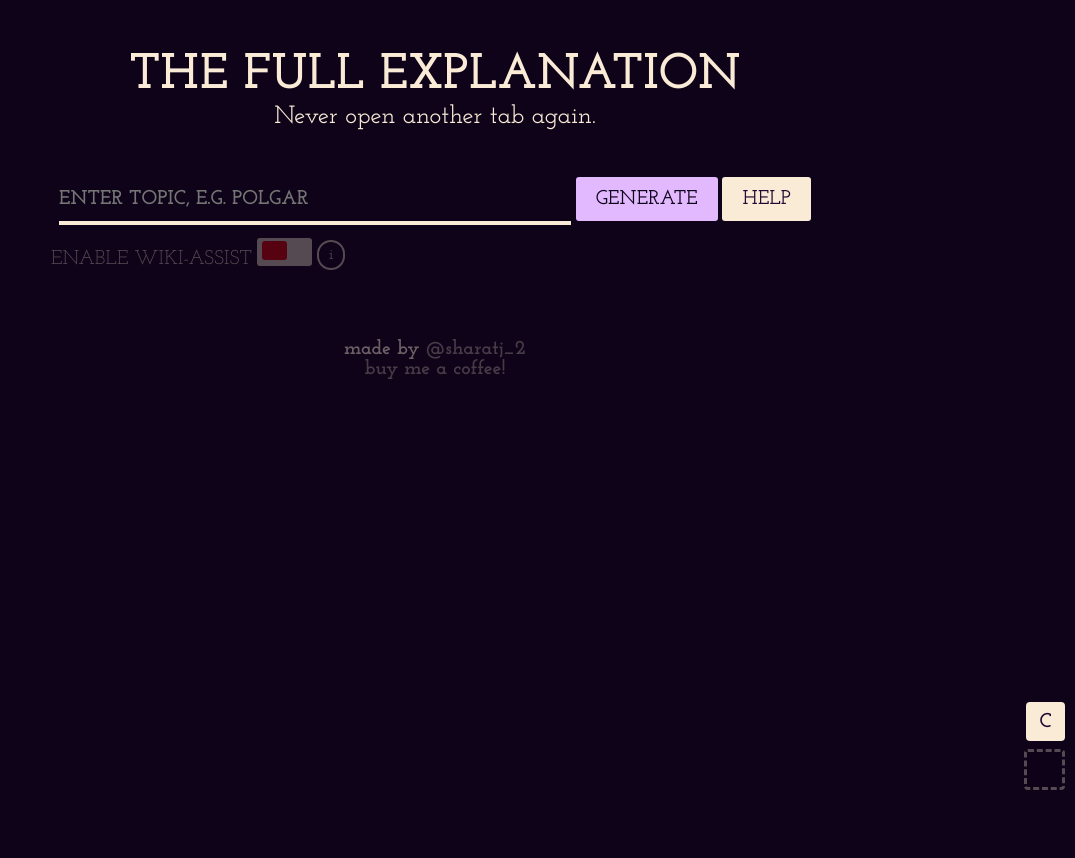
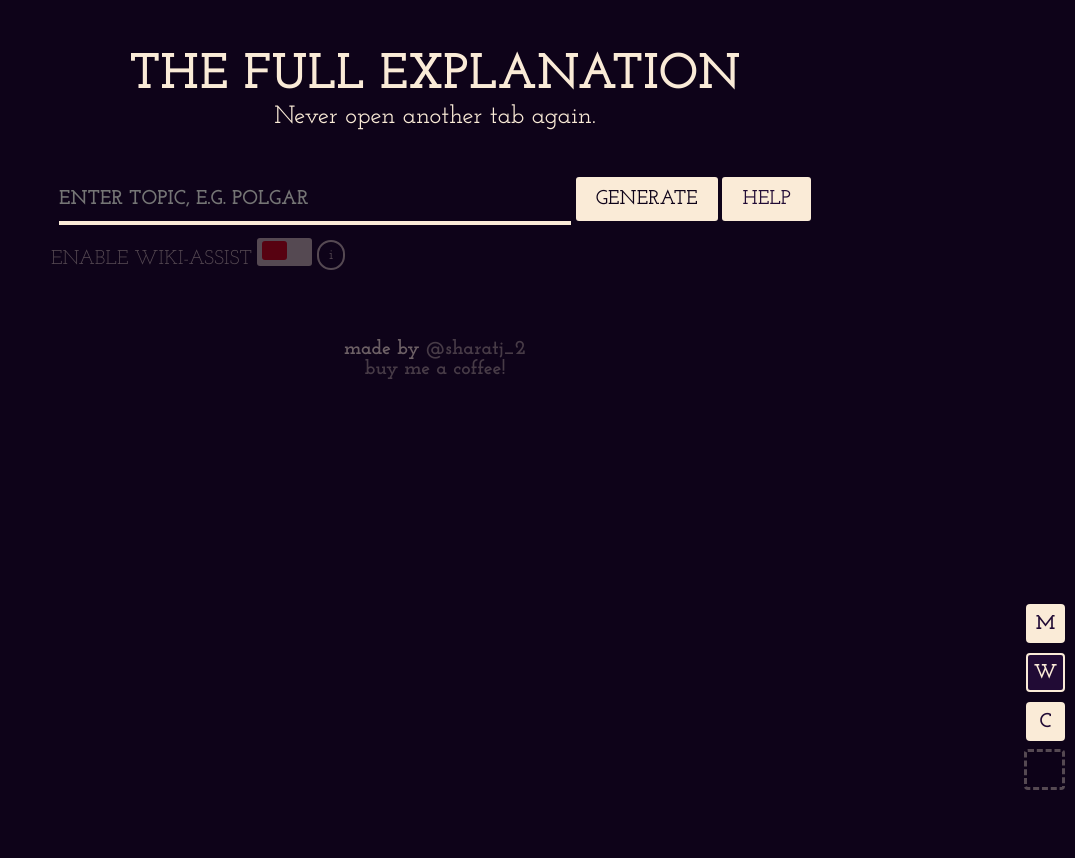
Before and after one commit to Sharatjacob2/personal_wiki, a Flask app: page / in a window 1280 px wide. Shown: the whole page, without its empty margins (205-1280 px from the left). Run offline with Flask 3, Linux system fonts and the light colour scheme.

Commit message:
added a light mode

```diff
--- a/static/scripts.js
+++ b/static/scripts.js
@@ -99,12 +99,9 @@ wikiPhoneToggleButton.addEventListener('mouseleave', function (){
 })
 
 
-
-
-
 const heightOfInput = document.getElementById("user-input").style.height;
 document.getElementById("run-btn").style.height = heightOfInput;
-document.getElementById("extra-info").style.height = heightOfInput;
+
 
 let wikiAssist = true;
 
@@ -268,6 +265,32 @@ function newTag(button) {
     button.disabled = false;
 }
 
+let wikiMode = false;
+
+document.getElementById("wikiMode").addEventListener('click', function () {
+    const root = document.documentElement;
+    wikiMode = !wikiMode;
+
+    if (wikiMode) {
+    root.style.setProperty('--darkpink', '#efefef');
+    root.style.setProperty('--lightpink', 'lightgrey');
+    root.style.setProperty('--white', 'black');
+    root.style.setProperty('--explanation_bg_color', 'white');
+    root.style.setProperty('--tag_color', 'black');
+
+    }
+    else {
+    root.style.setProperty('--darkpink', '#0e0319');
+    root.style.setProperty('--lightpink', '#e2b8ff');
+    root.style.setProperty('--white', '#faebd7');
+    root.style.setProperty('--explanation_bg_color', '#210b35');
+    root.style.setProperty('--tag_color', '#e2b8ff');
+
+    }
+
+});
+
+
 
 
 document.getElementById('wikiInfo').addEventListener('click', function () {
--- a/static/styles.css
+++ b/static/styles.css
@@ -12,6 +12,7 @@ body {
     --lightpink: #e2b8ff;
     --white: #faebd7;
     --explanation_bg_color: #210b35;
+    --tag_color: #e2b8ff;
 }
 
 .explained {
@@ -87,7 +88,7 @@ input[type=text] {
 }
 
 .run-button {
-    background-color: var(--lightpink);
+    background-color: var(--white);
     color: var(--darkpink);
     border: none;
     border-radius: 3px;
@@ -151,12 +152,12 @@ input[type=text] {
 
 /* Track */
 ::-webkit-scrollbar-track {
-    background: rgb(226, 184, 255);
+    background: var(--lightpink);
 }
 
 /* Handle */
 ::-webkit-scrollbar-thumb {
-    background: rgb(33, 11, 53);
+    background: var(--darkpink);
     /* border-radius: 4px; */
     width: 10px;
 
@@ -262,7 +263,7 @@ h4 {
     opacity: 0.3;
 }
 
-#contextToggle, #wikiPhoneToggle{
+.toggle {
     border-radius: 4px;
     background-color: var(--white);
     color: var(--explanation_bg_color);
@@ -276,24 +277,31 @@ h4 {
     font-weight: 900;
 }
 
-#contextToggle, #contextUpdate{
+#contextToggle,
+#contextUpdate {
     bottom: 49px;
 }
 
-#wikiPhoneToggle, #wikiPhoneUpdate{
+#wikiPhoneToggle,
+#wikiPhoneUpdate {
     bottom: 98px;
 }
 
-#wikiPhoneToggle{
-    display: none;
+#wikiMode {
+    bottom: 147px;
 }
 
+/* #wikiPhoneToggle {
+    display: none;
+} */
 
-#contextInfo, #wikiPhoneInfo{
+
+#contextInfo,
+#wikiPhoneInfo {
     border-radius: 4px;
     background-color: var(--explanation_bg_color);
     color: var(--white);
-    border : 1px solid var(--white);
+    border: 1px solid var(--white);
     position: fixed;
     right: 0;
     margin: 10px;
@@ -456,22 +465,28 @@ h3 {
     cursor: pointer;
 }
 
-p.infoI{
+p.infoI {
+    margin: 0;
+}
+
+.centered_para_in_div {
+    position: absolute;
+    top: 50%;
+    left: 50%;
+    transform: translate(-50%, -50%);
     margin: 0;
 }
 
 
-
-
 @media only screen and (max-width: 800px) {
     .tag:hover {
-        background-color: inherit;
-        color: rgb(226, 184, 255);
+        background-color: var(--white);
+        color: var(--darkpink);
     }
 
     .tag:active {
-        color: #210b35;
-        background-color: rgb(226, 184, 255);
+        color: var(--darkpink);
+        background-color: var(--tag_color);
     }
 
     .mainTitle {
--- a/templates/index.html
+++ b/templates/index.html
@@ -135,13 +135,16 @@
         </div>
     </div>
 
-    <div id="wikiPhoneInfo" class="hidden"><p style="width: inherit;position: absolute; top:50%;left: 50%; transform: translate(-50%,-50%); margin: 0;">Adds a Wiki page that is closest to your topic as additional context for the LLM.</p></div>
-    <div id="wikiPhoneUpdate"><p style="position: absolute; top:50%;left: 50%; transform: translate(-50%,-50%); margin: 0;">Wiki Enabled</p></div>
-    <div id="wikiPhoneToggle"><p style="position: absolute; top:50%;left: 50%; transform: translate(-50%,-50%); margin: 0;">W</p></div>
+    <div id="wikiMode" class="toggle"><p class="centered_para_in_div">M</p></div>
 
-    <div id="contextInfo" class="hidden"><p style="width: inherit;position: absolute; top:50%;left: 50%; transform: translate(-50%,-50%); margin: 0;">Enable/Disable context for new generated explanations. Context, here, means to generate an explanation in the context of another.</p></div>
-    <div id="contextUpdate"><p style="position: absolute; top:50%;left: 50%; transform: translate(-50%,-50%); margin: 0;">Context Enabled</p></div>
-    <div id="contextToggle"><p style="position: absolute; top:50%;left: 50%; transform: translate(-50%,-50%); margin: 0;">C</p></div>
+    <div id="wikiPhoneInfo" class="hidden"><p style="width: inherit" class="centered_para_in_div">Adds a Wiki page that is closest to your topic as additional context for the LLM.</p></div>
+    <div id="wikiPhoneUpdate"><p class="centered_para_in_div">Wiki Enabled</p></div>
+    <div id="wikiPhoneToggle" class="toggle"><p class="centered_para_in_div">W</p></div>
+
+    <div id="contextInfo" class="hidden"><p style="width: inherit" class="centered_para_in_div">Enable/Disable context for new generated explanations. Context, here, means to generate an explanation in the context of another.</p></div>
+    <div id="contextUpdate"><p class="centered_para_in_div">Context Enabled</p></div>
+    <div id="contextToggle" class="toggle"><p class="centered_para_in_div">C</p></div>
+
     <div id="fullscreen"></div>
 
     <script src="/static/scripts.js"></script>
```
Also changed, not shown: other parts of static/styles.css (+23 -20 lines).
